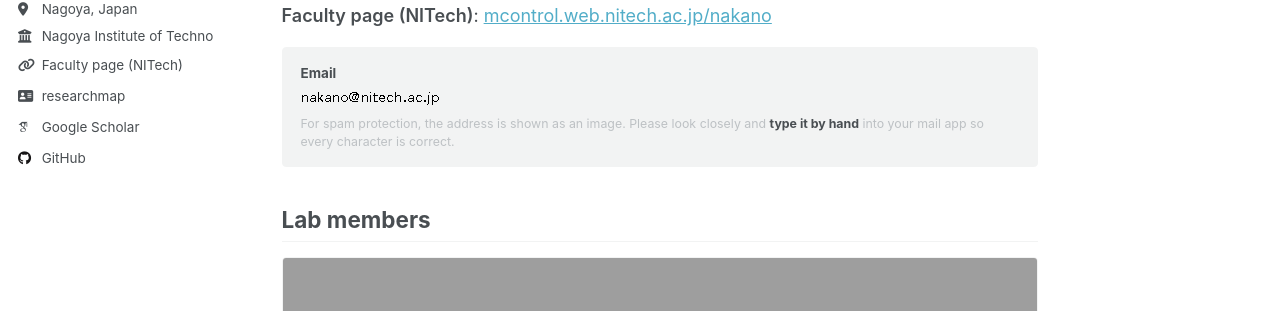
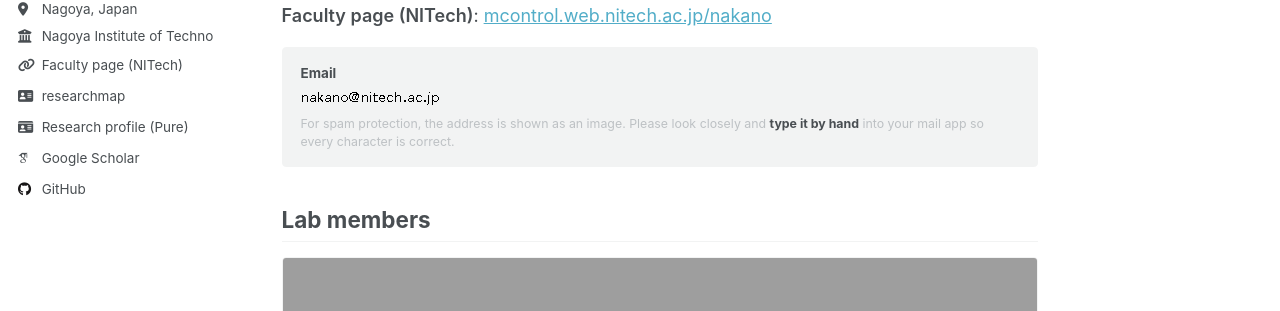
Before and after one commit to GDAC-Lab/gdac-lab.github.io, a Jekyll site: the page built from _pages/people.md, in a window 1280 px wide. Shown: the part 354-665 px from the top of the page. Built offline with Jekyll 4.4.1, drawn with Linux system fonts in a browser that asks for light colours; some web fonts are replaced; a script that is not in the unit is left out.

Commit message:
Add internal collaborators and enhance author profile links
- Added multiple internal collaborators from Nagoya Institute of Technology to the collaborators YAML file, including their names, affiliations, and optional URLs for direct access.
- Included a new 'pure_url' in the author configuration for linking to the author's research profile on the NITech Pure website.
- Updated the author profile HTML to display the new research profile link conditionally.
- Enhanced the people collaborators HTML include to separate internal and external collaborators for better organization and clarity.
- Improved SCSS styles for the collaborators section to enhance visual presentation and layout consistency.

```diff
--- a/_config.yml
+++ b/_config.yml
@@ -33,6 +33,7 @@
   location         : "Nagoya, Japan"
   employer         : "Nagoya Institute of Technology"
   uri              : "https://mcontrol.web.nitech.ac.jp/nakano/" # PI / lab intro (NITech)
+  pure_url         : "https://pure.nitech.ac.jp/ja/persons/satoshi-nakano/" # PI profile (NITech Pure)
   # Email: plain `email` adds a mailto link in the sidebar. `email_image` is shown only on People (教員 block).
   email            : # used only if email_image is unset, for sidebar mailto
   # Raster under /images/ (path relative to /images/). Shown on /people/ and /ja/people/ only.
--- a/_includes/author-profile.html
+++ b/_includes/author-profile.html
@@ -39,6 +39,9 @@
       {% endif %}
       {% if site.researchmap_url %}
         <li><a href="{{ site.researchmap_url }}" rel="noopener"><i class="fas fa-fw fa-address-card icon-pad-right" aria-hidden="true"></i>researchmap</a></li>
+      {% endif %}
+      {% if author.pure_url %}
+        <li><a href="{{ author.pure_url }}" rel="noopener"><i class="fa-solid fa-fw fa-id-card icon-pad-right" aria-hidden="true"></i>{% if page.lang == 'ja' %}研究者プロフィール（Pure）{% else %}Research profile (Pure){% endif %}</a></li>
       {% endif %}
       {% if author.email %}
         <li><a href="mailto:{{ author.email }}"><i class="fas fa-fw fa-envelope icon-pad-right" aria-hidden="true"></i>{{ site.data.ui-text[site.locale].email_label | default: "Email" }}</a></li>
--- a/_includes/people-collaborators.html
+++ b/_includes/people-collaborators.html
@@ -1,14 +1,36 @@
-{% comment %} Lists site.data.collaborators.items; optional url per entry in _data/collaborators.yml {% endcomment %}
+{% comment %} Lists site.data.collaborators.items; optional url; internal: true = same university as site.author.employer {% endcomment %}
 {% assign _collab = site.data.collaborators.items %}
 {% if _collab and _collab.size > 0 %}
+{% assign _collab_internal = _collab | where: "internal", true %}
+{% assign _collab_external = _collab | where_exp: "item", "item.internal != true" %}
 <details class="people-directory__collapsible">
   <summary>
     <span class="people-directory__collapsible-summary-title">{% if page.lang == 'ja' %}研究協力者{% else %}Research collaborators{% endif %}</span>
     <span class="people-directory__collapsible-summary-hint">{% if page.lang == 'ja' %}（クリックで開く）{% else %}(Click to open){% endif %}</span>
   </summary>
   <p class="people-directory__collapsible-lead">{% if page.lang == 'ja' %}本研究室の学生・教員以外で，共同研究などで協力いただいている方です。{% else %}Colleagues outside this lab we collaborate with on research (listed separately from students above).{% endif %}</p>
+  {% if _collab_internal.size > 0 %}
+  <h4 class="people-directory__collapsible-subheading">{% if page.lang == 'ja' %}学内{% else %}At {{ site.author.employer }}{% endif %}</h4>
   <ul>
-    {% for item in _collab %}
+    {% for item in _collab_internal %}
+      {% assign disp_name = item.name_en %}
+      {% if page.lang == 'ja' and item.name_ja != nil and item.name_ja != '' %}
+        {% assign disp_name = item.name_ja %}
+      {% endif %}
+      <li>
+        {% if item.url and item.url != '' %}
+          <strong><a href="{{ item.url }}" rel="noopener noreferrer">{{ disp_name }}</a></strong>
+        {% else %}
+          <strong>{{ disp_name }}</strong>
+        {% endif %}
+      </li>
+    {% endfor %}
+  </ul>
+  {% endif %}
+  {% if _collab_external.size > 0 %}
+  <h4 class="people-directory__collapsible-subheading">{% if page.lang == 'ja' %}学外{% else %}Other institutions{% endif %}</h4>
+  <ul>
+    {% for item in _collab_external %}
       {% assign disp_name = item.name_en %}
       {% if page.lang == 'ja' and item.name_ja != nil and item.name_ja != '' %}
         {% assign disp_name = item.name_ja %}
@@ -29,5 +51,6 @@
       </li>
     {% endfor %}
   </ul>
+  {% endif %}
 </details>
 {% endif %}
--- a/_sass/layout/_people-directory.scss
+++ b/_sass/layout/_people-directory.scss
@@ -125,6 +125,19 @@
     color: var(--global-callout-text-muted, var(--global-text-color-light));
   }
 
+  .people-directory__collapsible-subheading {
+    margin: 0.5em 0 0.35em;
+    padding: 0 1rem;
+    font-size: $type-size-6;
+    font-weight: 600;
+    line-height: 1.35;
+    color: var(--global-callout-text, var(--global-text-color));
+  }
+
+  .people-directory__collapsible-subheading:first-of-type {
+    margin-top: 0;
+  }
+
   .people-directory__collapsible > ul {
     margin: 0;
     padding: 0 1rem 0.85rem 1rem;
--- a/_sass/layout/_sidebar.scss
+++ b/_sass/layout/_sidebar.scss
@@ -265,4 +265,9 @@
       text-decoration: underline;
     }
   }
+
+  /* <i> defaults to italic; breaks Font Awesome / Academicons glyph alignment */
+  i {
+    font-style: normal;
+  }
 }
```
Also changed, not shown: _data/collaborators.yml (+34 -0 lines).
